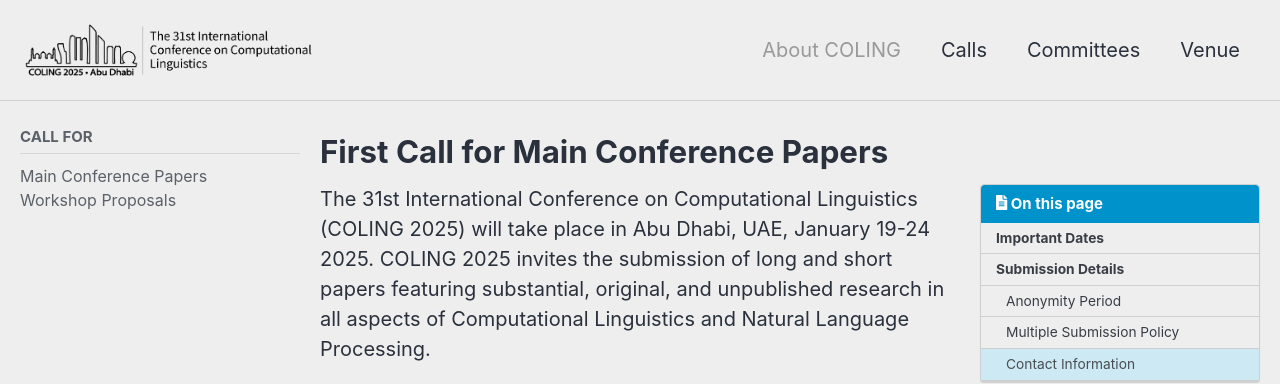
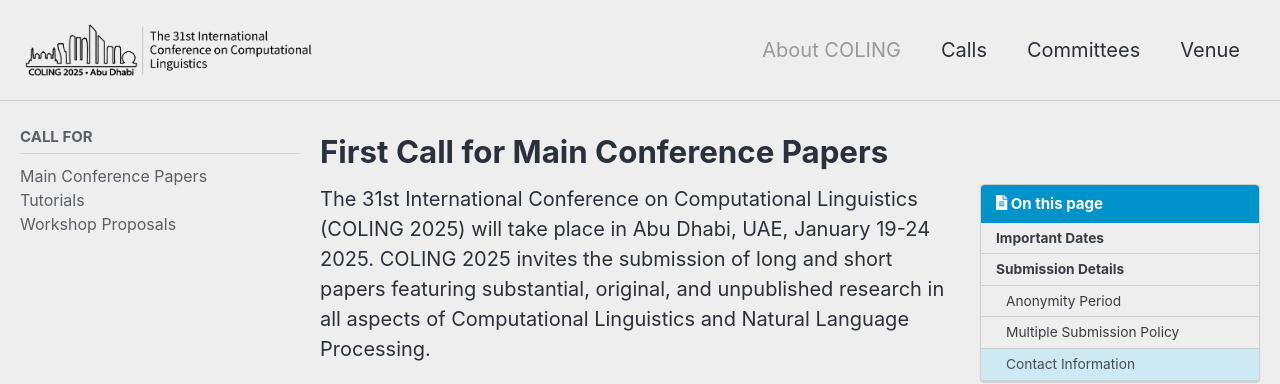
Before and after one commit to hasaniqbal777/coling-2025, a Jekyll site: the page built from _pages/calls/main_conference_papers.md, in a window 1280 px wide. Shown: the top 384 px of the page. Built offline with Jekyll 4.4.1, drawn with Linux system fonts in a browser that asks for light colours; cached includes are drawn as plain includes; nearby versions of some CDN libraries.

Commit message:
Call for Tutorials

```diff
--- a/_data/navigation.yml
+++ b/_data/navigation.yml
@@ -103,6 +103,8 @@ calls:
     children:
       - title: "Main Conference Papers"
         url: /calls/main_conference_papers/
+      - title: Tutorials
+        url: /calls/tutorials
       - title: "Workshop Proposals"
         url: /calls/workshop_proposals/
       # - title: "System Demonstration"
```
